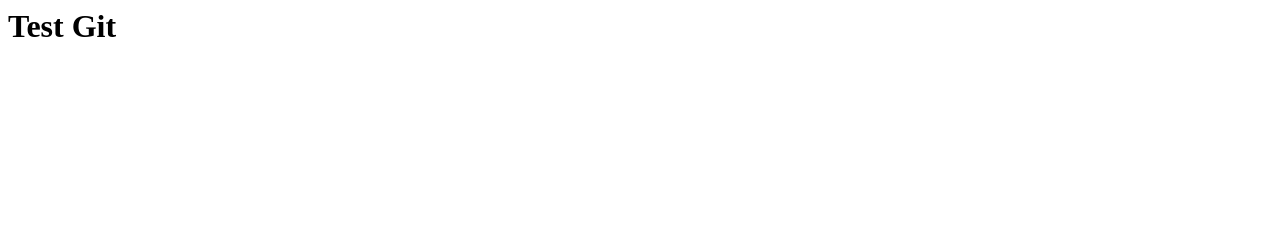
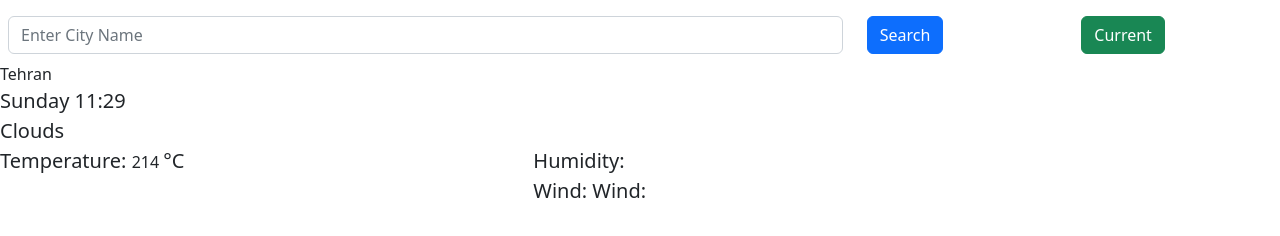
Before and after one commit to aidaaa/SheCodesGit, a plain HTML site: page index.html in a window 1280 px wide. Drawn offline with nearby package versions, Linux system fonts and the light colour scheme.

Commit message:
weather app

```diff
--- a/index.html
+++ b/index.html
@@ -1,11 +1,88 @@
-<html lang="en">
+<!DOCTYPE html>
+<html>
   <head>
+    <title>Parcel Sandbox</title>
     <meta charset="UTF-8" />
-    <meta http-equiv="X-UA-Compatible" content="IE=edge" />
-    <meta name="viewport" content="width=device-width, initial-scale=1.0" />
-    <title>Document</title>
+    <link href="src/styles.css" />
+    <link rel="preconnect" href="https://fonts.googleapis.com" />
+    <link rel="preconnect" href="https://fonts.gstatic.com" crossorigin />
+    <link rel="preconnect" href="https://fonts.googleapis.com" />
+    <link rel="preconnect" href="https://fonts.gstatic.com" crossorigin />
+    <link rel="preconnect" href="https://fonts.googleapis.com" />
+    <link rel="preconnect" href="https://fonts.gstatic.com" crossorigin />
+    <link rel="preconnect" href="https://fonts.googleapis.com" />
+    <link rel="preconnect" href="https://fonts.gstatic.com" crossorigin />
+    <link
+      href="https://fonts.googleapis.com/css2?family=Gloria+Hallelujah&family=Itim&display=swap"
+      rel="stylesheet"
+    />
+    <!-- CSS only -->
+    <link
+      href="https://cdn.jsdelivr.net/npm/bootstrap@5.2.2/dist/css/bootstrap.min.css"
+      rel="stylesheet"
+      integrity="sha384-Zenh87qX5JnK2Jl0vWa8Ck2rdkQ2Bzep5IDxbcnCeuOxjzrPF/et3URy9Bv1WTRi"
+      crossorigin="anonymous"
+    />
+    <script src="https://unpkg.com/axios/dist/axios.min.js"></script>
   </head>
+
   <body>
-    <h1>Test Git</h1>
+    <form id="search-form" class="mt-2 p-2">
+      <div class="row">
+        <div class="col-8">
+          <input
+            type="text"
+            class="form-control"
+            id="city-input"
+            aria-describedby="emailHelp"
+            placeholder="Enter City Name"
+          />
+        </div>
+        <div class="col-2">
+          <button id="search_btn" type="submit" class="btn btn-primary">
+            Search
+          </button>
+        </div>
+        <div class="col-2">
+          <button id="current_btn" type="submit" class="btn btn-success">
+            Current
+          </button>
+        </div>
+      </div>
+    </form>
+
+    <div class="row">
+      <div class="row current-city">
+        <span class="current-city-name" id="current-city-name">Tehran</span>
+      </div>
+
+      <div class="row current-city">
+        <span class="current-city-name" id="date-span" style="font-size: 20px;"
+          >Wednesday 10:34</span
+        >
+        <span
+          class="current-city-name"
+          id="weather-span"
+          style="font-size: 20px;"
+          >Clouds</span
+        >
+      </div>
+
+      <div class="row current-city-temp">
+        <div class="col-5">
+          <span style="font-size: 20px;">Temperature: </span>
+          <span id="current-city-temp">214</span>
+          <span style="font-size: 20px;">°C</span>
+        </div>
+        <div class="col-5">
+          <span style="font-size: 20px;">Humidity: </span>
+          <span id="current-city-humidity" style="font-size: 20px;"> </span>
+          <br />
+          <span id="current-city-temp" style="font-size: 20px;">Wind: </span>
+          <span id="current-city-wind" style="font-size: 20px;">Wind: </span>
+        </div>
+      </div>
+    </div>
+    <script src="src/index.js"></script>
   </body>
 </html>
--- /dev/null
+++ b/src/index.js
@@ -0,0 +1,69 @@
+let apiKey = "5f472b7acba333cd8a035ea85a0d4d4c";
+let units = "metric";
+let days = [
+  "Sunday",
+  "Monday",
+  "Tuesday",
+  "Wednesday",
+  "Thursday",
+  "Friday",
+  "Saturday"
+];
+
+let current_btn = document.querySelector("#current_btn");
+let search_btn = document.querySelector("#search_btn");
+let input = document.querySelector("#city-input");
+
+function configureTime() {
+  let now = new Date();
+  let hour = now.getHours();
+  hour = hour < 10 ? `0${hour}` : hour;
+
+  let min = now.getMinutes();
+  min = min < 10 ? `0${min}` : min;
+
+  let day = days[now.getDay()];
+
+  let time = `${day} ${hour}:${min}`;
+  let dateSpan = document.querySelector("#date-span");
+  dateSpan.innerHTML = time;
+}
+
+function configureCurrentLocationData(data) {
+  console.log(data);
+  let cityName = document.querySelector("#current-city-name");
+  let cityTemp = document.querySelector("#current-city-temp");
+  let cityHumidity = document.querySelector("#current-city-humidity");
+  let cityWind = document.querySelector("#current-city-wind");
+  let weather = document.querySelector("#weather-span");
+
+  cityName.innerHTML = data.data.name;
+  cityTemp.innerHTML = Math.round(data.data.main.temp);
+  cityWind.innerHTML = data.data.wind.speed + "km/h";
+  cityHumidity.innerHTML = data.data.main.humidity + "%";
+  weather.innerHTML = data.data.weather[0].description;
+}
+
+function getCurrentLocation(position) {
+  let lat = position.coords.latitude;
+  let lon = position.coords.longitude;
+  let apiUrl = `https://api.openweathermap.org/data/2.5/weather?lat=${lat}&lon=${lon}&appid=${apiKey}&}&units=${units}`;
+  axios.get(apiUrl).then(configureCurrentLocationData);
+}
+
+current_btn.addEventListener("click", (event) => {
+  event.preventDefault();
+  navigator.geolocation.getCurrentPosition(getCurrentLocation);
+});
+
+search_btn.addEventListener("click", (event) => {
+  event.preventDefault();
+  let city = input.value;
+  console.log(city);
+  if (city.length > 0) {
+    let apiUrl = `https://api.openweathermap.org/data/2.5/weather?q=${city}&&appid=${apiKey}&}&units=${units}`;
+    axios.get(apiUrl).then(configureCurrentLocationData);
+  }
+});
+
+configureTime();
--- /dev/null
+++ b/src/style.css
@@ -0,0 +1,31 @@
+body {
+    padding: 15px;
+  }
+
+  .current-city-name {
+    /* text-align: center; */
+    font-family: "Itim", cursive;
+    font-size: 40px;
+  }
+
+  .current-city-name:hover {
+    color: #0d6efd;
+    cursor: pointer;
+  }
+
+  .current-city-temp {
+    margin: 20px 0;
+    font-family: "Itim", cursive;
+    font-size: 40px;
+    /* text-align: center; */
+    color: black;
+  }
+
+  .current-city-temp a {
+    color: black;
+    text-decoration: none;
+  }
+
+  .current-city-temp span:hover {
+    cursor: pointer;
+  }
```
